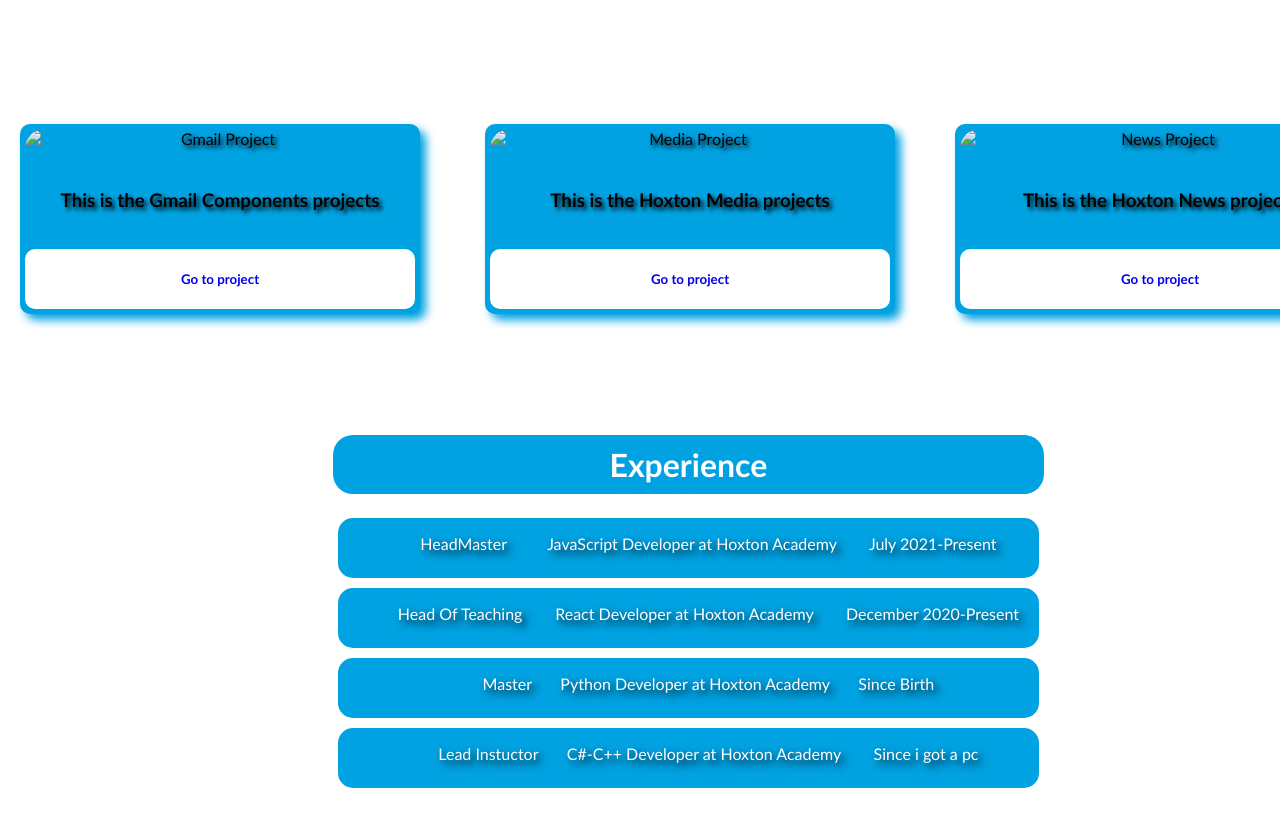
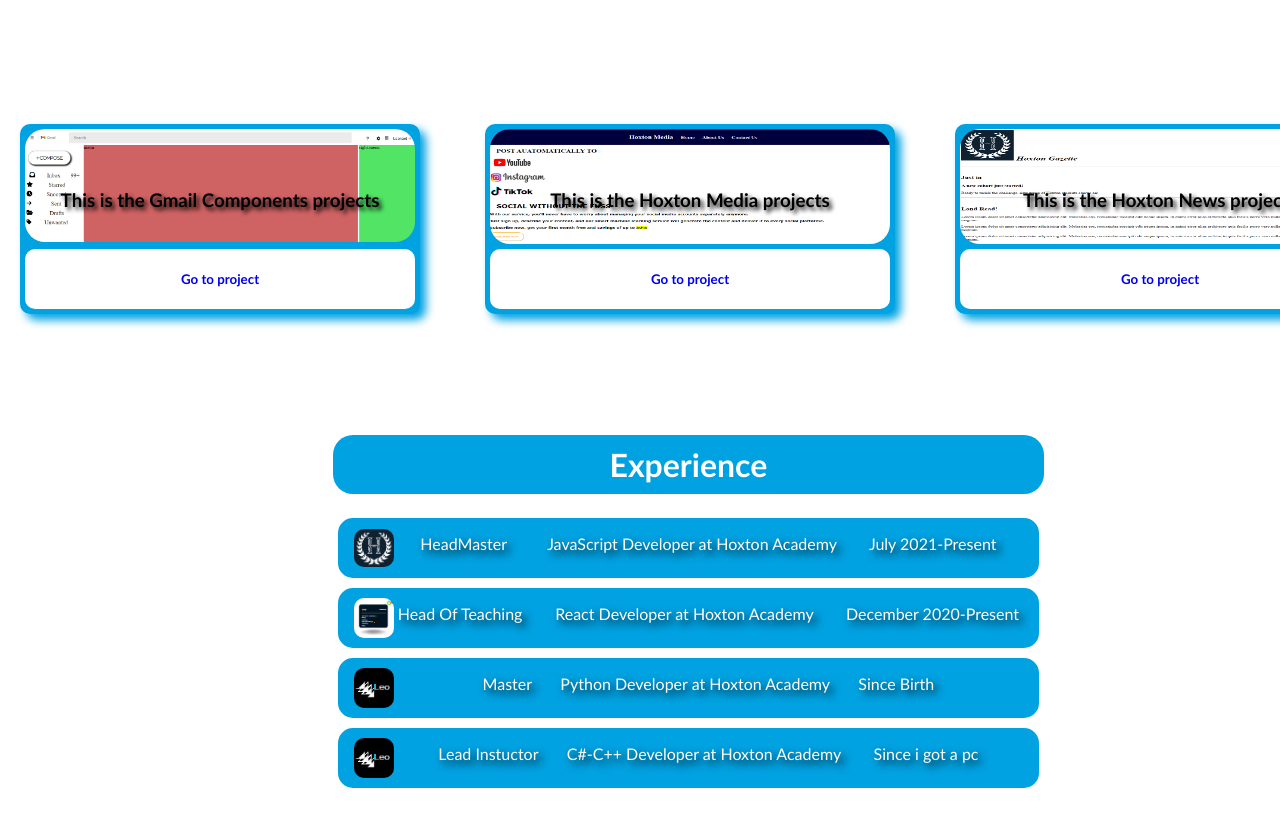
Before and after one commit to Leonard18aa/hoxton-html-my-portfolio-media, a plain HTML site: page index.html in a window 1280 px wide. Shown: the part 620-1446 px from the top of the page. Drawn offline with Linux system fonts and the light colour scheme.

Commit message:
Update index.html

```diff
--- a/index.html
+++ b/index.html
@@ -187,19 +187,19 @@
     <div class="task">
         <!-- <div class="bigtask"> -->
         <div class="component">
-            <img src="./gmail.png" alt="Gmail Project">
+            <img src="./images/gmail.png" alt="Gmail Project">
             <h3 class="gmail_component">This is the Gmail Components projects</h3>
             <button><a href="../hoxton-html-gmail-components/index.html"  style="text-decoration: none;"><strong>Go to project</strong></a></button>
         </div>
 
         <div class="media">
-            <img src="./media.png" alt="Media Project">
+            <img src="./images/media.png" alt="Media Project">
             <h3>This is the Hoxton Media projects</h3>
             <button><a href="../hoxton-html-hoxton-media/index.html"  style="text-decoration: none;"><strong>Go to project</strong></a></button>
         </div>
 
         <div class="news">
-            <img src="./news.png" alt="News Project">
+            <img src="./images/news.png" alt="News Project">
             <h3>This is the Hoxton News projects</h3>
             <button><a href="../hoxton-html-hoxton-news/index.html"  style="text-decoration: none;"><strong>Go to project</strong></a></button>
         </div>
@@ -219,22 +219,22 @@
            <br>
             <ul class="biglist">
                 <li>
-                    <img src="./hox.png" width="40px" alt="">
+                    <img src="./images/hox.png" width="40px" alt="">
                     HeadMaster &nbsp;&nbsp; &nbsp;&nbsp; &nbsp;&nbsp;
                     JavaScript Developer at Hoxton Academy &nbsp;&nbsp;&nbsp;&nbsp;&nbsp;&nbsp; July 2021-Present
                 </li>
                 <li>
-                    <img src="./canva logo.png" width="40px" alt="">
+                    <img src="./images/canva logo.png" width="40px" alt="">
                     Head Of Teaching &nbsp;&nbsp;&nbsp;&nbsp;&nbsp;&nbsp;
                     React Developer at Hoxton Academy &nbsp;&nbsp;&nbsp;&nbsp;&nbsp;&nbsp; December 2020-Present
                 </li>
                 <li>
-                    <img src="./Leo canva.png" width="40px" alt="">
+                    <img src="./images/Leo canva.png " width="40px" alt="">
                     Master&nbsp;&nbsp;&nbsp;&nbsp;&nbsp;&nbsp;
                     Python Developer at Hoxton Academy&nbsp;&nbsp;&nbsp;&nbsp;&nbsp;&nbsp; Since Birth
                 </li>
                 <li>
-                    <img src="./Leo canva.png" width="40px" alt="">
+                    <img src="./images/Leo canva.png " width="40px" alt="">
                     Lead Instuctor&nbsp;&nbsp;&nbsp;&nbsp;&nbsp;&nbsp;
                     C#-C++ Developer at Hoxton Academy &nbsp;&nbsp;&nbsp;&nbsp;&nbsp;&nbsp; Since i got a pc
                 </li>
```
